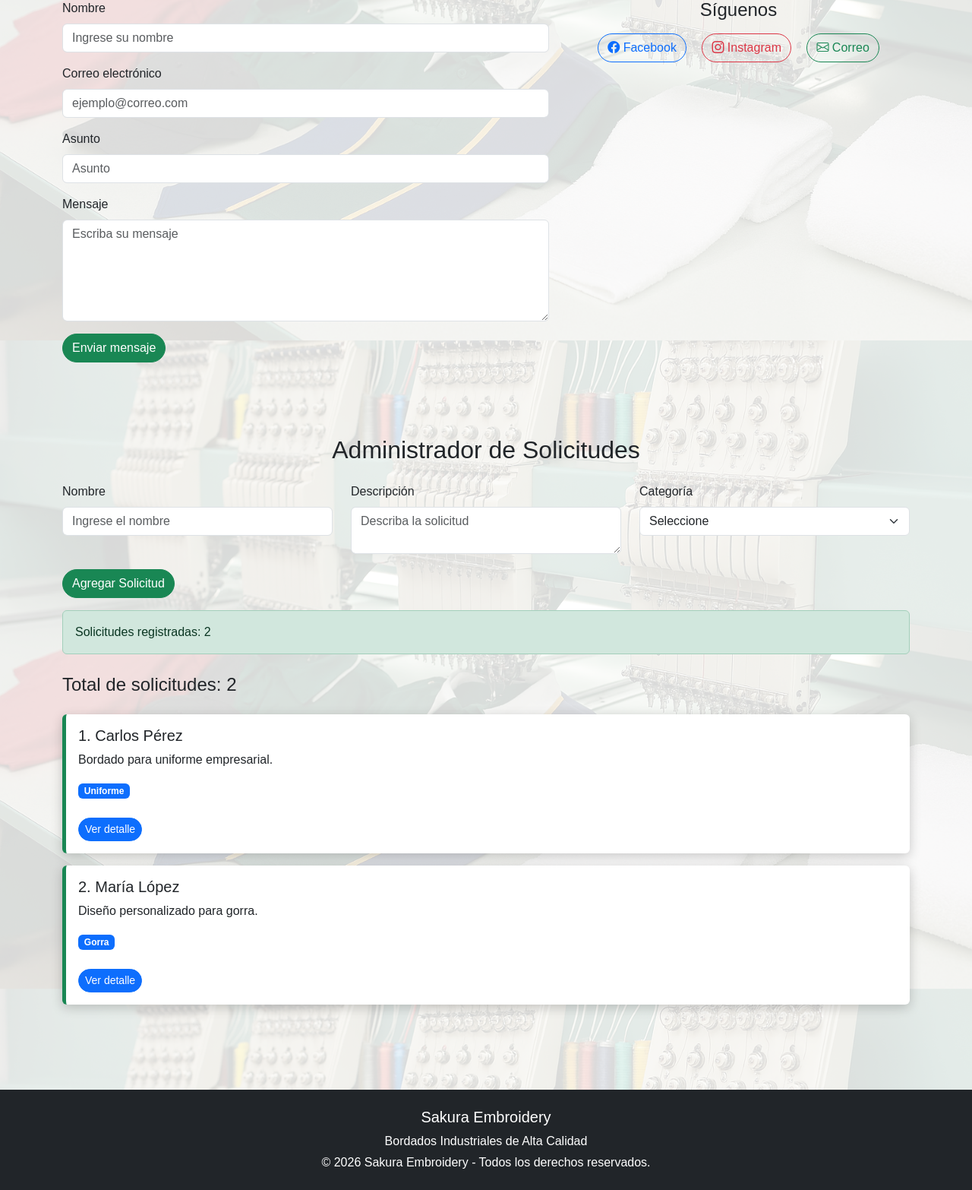
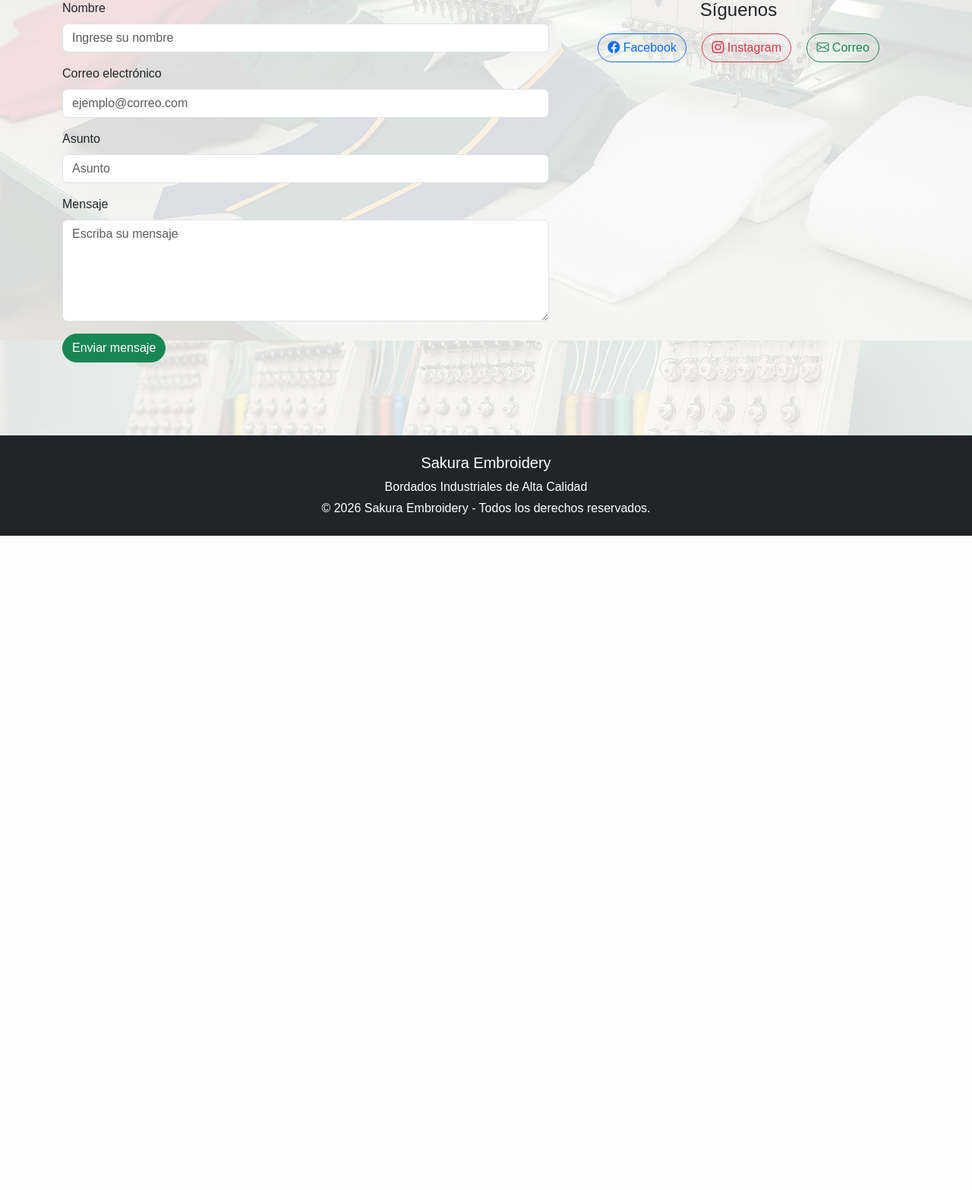
Before and after one commit to sebastianM4534/DESARROLLO-DE-APLICACIONES-WEB-D, a Flask app: page / in a window 1280 px wide. Shown: the part 2112-3678 px from the top of the page at 76% size. After the commit the page ends 2817 px from the top, so only its background shows below. Run offline with Flask 3, Linux system fonts and the light colour scheme; some libraries are stand-ins or nearby versions.

Commit message:
final semana 16

```diff
--- a/Proyecto Sakura Embroidery/app.py
+++ b/Proyecto Sakura Embroidery/app.py
@@ -858,6 +858,7 @@ def facturacion():
             f.numero,
             c.nombre AS cliente,
             p.nombre AS producto,
+            f.cantidad,
             f.fecha,
             f.total,
             f.estado
@@ -894,26 +895,69 @@ def nueva_factura():
             flash("No se pudo conectar con la base de datos.", "danger")
             return redirect(url_for("facturacion"))
 
-        cursor = conexion.cursor()
+        cursor = conexion.cursor(dictionary=True)
 
+        # Antes de guardar, se revisa que haya stock suficiente
+        # del producto seleccionado.
         cursor.execute("""
-            INSERT INTO facturas (numero, id_cliente, id_producto, fecha, total, estado)
-            VALUES (%s, %s, %s, %s, %s, %s)
-        """, (
-            form.numero.data,
-            form.id_cliente.data,
-            form.id_producto.data,
-            form.fecha.data,
-            form.total.data,
-            form.estado.data
-        ))
+            SELECT nombre, stock
+            FROM productos
+            WHERE id_producto = %s
+        """, (form.id_producto.data,))
 
-        conexion.commit()
+        producto = cursor.fetchone()
 
-        cursor.close()
-        conexion.close()
+        if producto is None or producto["stock"] < form.cantidad.data:
 
-        flash("Factura registrada correctamente.", "success")
+            disponible = producto["stock"] if producto else 0
+
+            flash(
+                f"Stock insuficiente. Disponible: {disponible} unidad(es).",
+                "danger"
+            )
+
+            cursor.close()
+            conexion.close()
+
+            return render_template(
+                "formulario.html",
+                form=form,
+                titulo="Registrar factura",
+                modulo="Facturación"
+            )
+
+        try:
+            cursor.execute("""
+                INSERT INTO facturas
+                    (numero, id_cliente, id_producto, cantidad, fecha, total, estado)
+                VALUES (%s, %s, %s, %s, %s, %s, %s)
+            """, (
+                form.numero.data,
+                form.id_cliente.data,
+                form.id_producto.data,
+                form.cantidad.data,
+                form.fecha.data,
+                form.total.data,
+                form.estado.data
+            ))
+
+            # Se descuenta del stock del producto la cantidad vendida.
+            cursor.execute("""
+                UPDATE productos
+                SET stock = stock - %s
+                WHERE id_producto = %s
+            """, (form.cantidad.data, form.id_producto.data))
+
+            conexion.commit()
+            flash("Factura registrada correctamente.", "success")
+
+        except Exception:
+            conexion.rollback()
+            flash("No se pudo registrar la factura. Intente nuevamente.", "danger")
+
+        finally:
+            cursor.close()
+            conexion.close()
 
         return redirect(url_for("facturacion"))
 
@@ -938,7 +982,7 @@ def editar_factura(id_factura):
     cursor = conexion.cursor(dictionary=True)
 
     cursor.execute("""
-        SELECT id_factura, numero, id_cliente, id_producto, fecha, total, estado
+        SELECT id_factura, numero, id_cliente, id_producto, cantidad, fecha, total, estado
         FROM facturas
         WHERE id_factura = %s
     """, (id_factura,))
@@ -964,33 +1008,85 @@ def editar_factura(id_factura):
             flash("No se pudo conectar con la base de datos.", "danger")
             return redirect(url_for("facturacion"))
 
-        cursor = conexion.cursor()
+        cursor = conexion.cursor(dictionary=True)
 
-        cursor.execute("""
-            UPDATE facturas
-            SET numero = %s,
-                id_cliente = %s,
-                id_producto = %s,
-                fecha = %s,
-                total = %s,
-                estado = %s
-            WHERE id_factura = %s
-        """, (
-            form.numero.data,
-            form.id_cliente.data,
-            form.id_producto.data,
-            form.fecha.data,
-            form.total.data,
-            form.estado.data,
-            id_factura
-        ))
+        try:
+            # 1) Se devuelve al stock la cantidad de la factura
+            #    anterior (si tenía producto y cantidad asignados).
+            if factura["id_producto"] and factura["cantidad"]:
+                cursor.execute("""
+                    UPDATE productos
+                    SET stock = stock + %s
+                    WHERE id_producto = %s
+                """, (factura["cantidad"], factura["id_producto"]))
 
-        conexion.commit()
+            # 2) Se revisa que, ya con el stock devuelto, alcance
+            #    para la nueva cantidad/producto seleccionados.
+            cursor.execute("""
+                SELECT stock FROM productos WHERE id_producto = %s
+            """, (form.id_producto.data,))
 
-        cursor.close()
-        conexion.close()
+            producto = cursor.fetchone()
 
-        flash("Factura actualizada correctamente.", "success")
+            if producto is None or producto["stock"] < form.cantidad.data:
+
+                conexion.rollback()
+
+                disponible = producto["stock"] if producto else 0
+
+                flash(
+                    f"Stock insuficiente. Disponible: {disponible} unidad(es).",
+                    "danger"
+                )
+
+                cursor.close()
+                conexion.close()
+
+                return render_template(
+                    "formulario.html",
+                    form=form,
+                    titulo="Editar factura",
+                    modulo="Facturación"
+                )
+
+            # 3) Se descuenta la nueva cantidad y se guarda la factura.
+            cursor.execute("""
+                UPDATE productos
+                SET stock = stock - %s
+                WHERE id_producto = %s
+            """, (form.cantidad.data, form.id_producto.data))
+
+            cursor.execute("""
+                UPDATE facturas
+                SET numero = %s,
+                    id_cliente = %s,
+                    id_producto = %s,
+                    cantidad = %s,
+                    fecha = %s,
+                    total = %s,
+                    estado = %s
+                WHERE id_factura = %s
+            """, (
+                form.numero.data,
+                form.id_cliente.data,
+                form.id_producto.data,
+                form.cantidad.data,
+                form.fecha.data,
+                form.total.data,
+                form.estado.data,
+                id_factura
+            ))
+
+            conexion.commit()
+            flash("Factura actualizada correctamente.", "success")
+
+        except Exception:
+            conexion.rollback()
+            flash("No se pudo actualizar la factura. Intente nuevamente.", "danger")
+
+        finally:
+            cursor.close()
+            conexion.close()
 
         return redirect(url_for("facturacion"))
 
@@ -1001,6 +1097,7 @@ def editar_factura(id_factura):
         # no tener producto asignado (id_producto NULL); en ese
         # caso se deja el placeholder "Seleccione un producto".
         form.id_producto.data = factura["id_producto"] or 0
+        form.cantidad.data = factura["cantidad"]
         form.fecha.data = factura["fecha"]
         form.total.data = factura["total"]
         form.estado.data = factura["estado"]
@@ -1023,19 +1120,41 @@ def eliminar_factura(id_factura):
         flash("No se pudo conectar con la base de datos.", "danger")
         return redirect(url_for("facturacion"))
 
-    cursor = conexion.cursor()
+    cursor = conexion.cursor(dictionary=True)
 
-    cursor.execute("""
-        DELETE FROM facturas
-        WHERE id_factura = %s
-    """, (id_factura,))
+    try:
+        # Antes de borrar, se consulta qué producto y cantidad
+        # tenía la factura, para devolver esas unidades al stock.
+        cursor.execute("""
+            SELECT id_producto, cantidad
+            FROM facturas
+            WHERE id_factura = %s
+        """, (id_factura,))
 
-    conexion.commit()
+        factura = cursor.fetchone()
 
-    cursor.close()
-    conexion.close()
+        cursor.execute("""
+            DELETE FROM facturas
+            WHERE id_factura = %s
+        """, (id_factura,))
 
-    flash("Factura eliminada correctamente.", "success")
+        if factura and factura["id_producto"] and factura["cantidad"]:
+            cursor.execute("""
+                UPDATE productos
+                SET stock = stock + %s
+                WHERE id_producto = %s
+            """, (factura["cantidad"], factura["id_producto"]))
+
+        conexion.commit()
+        flash("Factura eliminada correctamente.", "success")
+
+    except Exception:
+        conexion.rollback()
+        flash("No se pudo eliminar la factura. Intente nuevamente.", "danger")
+
+    finally:
+        cursor.close()
+        conexion.close()
 
     return redirect(url_for("facturacion"))
 
--- a/Proyecto Sakura Embroidery/templates/base.html
+++ b/Proyecto Sakura Embroidery/templates/base.html
@@ -131,12 +131,6 @@
     </script>
 
 
-    <!-- JavaScript propio -->
-
-    <script
-        src="{{ url_for('static', filename='js/script.js') }}">
-    </script>
-
 </body>
 
 </html>
--- a/Proyecto Sakura Embroidery/templates/index.html
+++ b/Proyecto Sakura Embroidery/templates/index.html
@@ -430,255 +430,4 @@ Sakura Embroidery - Inicio
 </section>
 
 
-<!-- ================================= -->
-<!-- ADMINISTRADOR DE SOLICITUDES -->
-<!-- ================================= -->
-
-<section
-    id="solicitudes"
-    class="container py-5">
-
-    <h2 class="text-center mb-4">
-
-        Administrador de Solicitudes
-
-    </h2>
-
-
-    <form
-        id="formSolicitud"
-        novalidate>
-
-        <div class="row">
-
-
-            <!-- NOMBRE -->
-
-            <div class="col-md-4 mb-3">
-
-                <label
-                    for="nombre"
-                    class="form-label">
-
-                    Nombre
-
-                </label>
-
-
-                <input
-                    type="text"
-                    id="nombre"
-                    class="form-control"
-                    placeholder="Ingrese el nombre">
-
-
-                <div
-                    id="errorNombre"
-                    class="invalid-feedback">
-                </div>
-
-            </div>
-
-
-            <!-- DESCRIPCIÓN -->
-
-            <div class="col-md-4 mb-3">
-
-                <label
-                    for="descripcion"
-                    class="form-label">
-
-                    Descripción
-
-                </label>
-
-
-                <textarea
-                    id="descripcion"
-                    class="form-control"
-                    rows="2"
-                    placeholder="Describa la solicitud"></textarea>
-
-
-                <div
-                    id="errorDescripcion"
-                    class="invalid-feedback">
-                </div>
-
-            </div>
-
-
-            <!-- CATEGORÍA -->
-
-            <div class="col-md-4 mb-3">
-
-                <label
-                    for="categoria"
-                    class="form-label">
-
-                    Categoría
-
-                </label>
-
-
-                <select
-                    id="categoria"
-                    class="form-select">
-
-                    <option value="">
-                        Seleccione
-                    </option>
-
-                    <option value="Uniforme">
-                        Uniforme
-                    </option>
-
-                    <option value="Gorra">
-                        Gorra
-                    </option>
-
-                    <option value="Camiseta">
-                        Camiseta
-                    </option>
-
-                    <option value="Otro">
-                        Otro
-                    </option>
-
-                </select>
-
-
-                <div
-                    id="errorCategoria"
-                    class="invalid-feedback">
-                </div>
-
-            </div>
-
-        </div>
-
-
-        <button
-            type="submit"
-            class="btn btn-success">
-
-            Agregar Solicitud
-
-        </button>
-
-    </form>
-
-
-    <!-- SPINNER -->
-
-    <div
-        id="spinnerCarga"
-        class="text-center my-4 d-none">
-
-        <div
-            class="spinner-border text-primary"
-            role="status">
-
-            <span class="visually-hidden">
-
-                Cargando...
-
-            </span>
-
-        </div>
-
-    </div>
-
-
-    <!-- MENSAJE -->
-
-    <div
-        id="mensaje"
-        class="mt-3">
-    </div>
-
-
-    <!-- TOTAL -->
-
-    <h4 class="mt-4">
-
-        Total de solicitudes:
-
-        <span id="total">
-            0
-        </span>
-
-    </h4>
-
-
-    <!-- LISTA -->
-
-    <div
-        id="listaSolicitudes"
-        class="mt-4">
-
-    </div>
-
-</section>
-
-
-<!-- ================================= -->
-<!-- MODAL -->
-<!-- ================================= -->
-
-<div
-    class="modal fade"
-    id="modalDetalle"
-    tabindex="-1">
-
-    <div class="modal-dialog">
-
-        <div class="modal-content">
-
-
-            <div class="modal-header">
-
-                <h5 class="modal-title">
-
-                    Detalle de Solicitud
-
-                </h5>
-
-
-                <button
-                    type="button"
-                    class="btn-close"
-                    data-bs-dismiss="modal">
-
-                </button>
-
-            </div>
-
-
-            <div
-                class="modal-body"
-                id="contenidoModal">
-
-            </div>
-
-
-            <div class="modal-footer">
-
-                <button
-                    class="btn btn-secondary"
-                    data-bs-dismiss="modal">
-
-                    Cerrar
-
-                </button>
-
-            </div>
-
-        </div>
-
-    </div>
-
-</div>
-
-
 {% endblock %}
```
Also changed, not shown: Proyecto Sakura Embroidery/forms/facturacion_form.py (+11 -1 lines), Proyecto Sakura Embroidery/sql/esquema.sql (+5 -10 lines), Proyecto Sakura Embroidery/templates/facturacion.html (+14 -1 lines), 1 other file.
